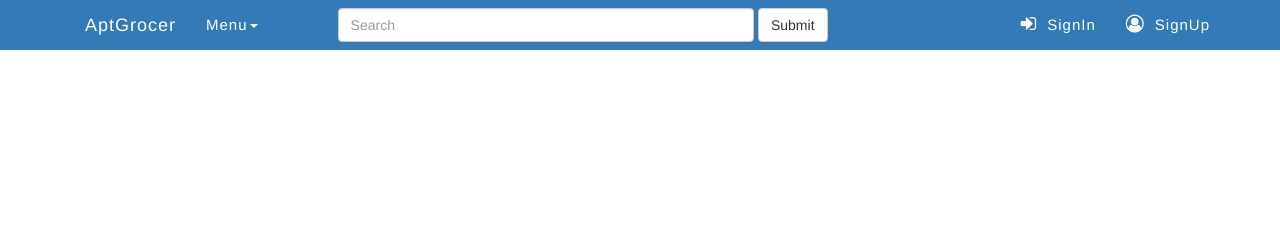
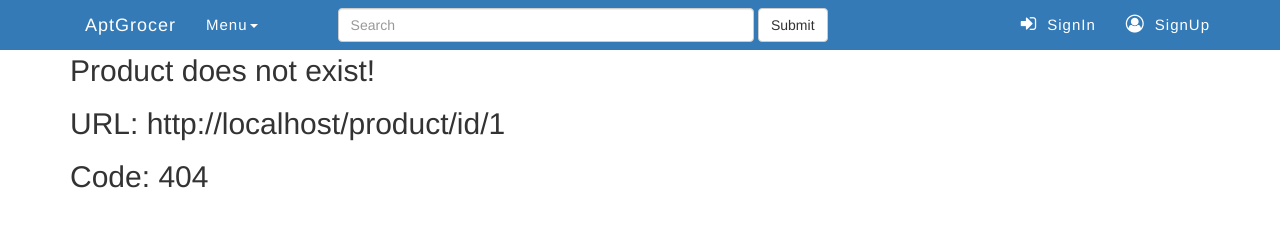
Before and after one commit to tejangupta/AptGrocer, a Flask app: page /product/id/1 in a window 1280 px wide. Shown: the top 246 px of the page. Run offline with Flask 3, Linux system fonts and the light colour scheme; data that the repository does not hold is empty; some libraries are stand-ins or nearby versions.

Commit message:
Implementing updation/deletion of cart

```diff
--- a/app.py
+++ b/app.py
@@ -4,10 +4,13 @@ import string
 import uuid
 from bson import ObjectId
 import config.mongo_coll as coll
-from config.auth import is_logged_in, send_verification_email
+from config.auth import is_logged_in, EmailSender
+from config.exception import CustomError
 
 app = Flask(__name__)
 app.secret_key = 'my_super__secret_key'
+
+email_sender = EmailSender()
 
 
 @app.route('/')
@@ -23,9 +26,12 @@ def index():
         return render_template('index.html', products=prods)
 
 
-@app.route('/product/id/<id>')
-def product(id):
-    prod = coll.products.find_one({'_id': id})
+@app.route('/product/id/<product_id>')
+def product(product_id):
+    prod = coll.products.find_one({'_id': product_id})
+
+    if not prod:
+        raise CustomError('Page Not Found', 404, 'Product does not exist!')
 
     if session.get('user_id'):
         user_id = ObjectId(session.get('user_id'))
@@ -67,7 +73,7 @@ def create_new_user():
             coll.users.insert_one(new_user)
 
             # Send verification email to the user's email address
-            send_verification_email(email, verification_token)
+            email_sender.send_verification_email(email, verification_token)
 
             return jsonify({'success': 'true'})
 
@@ -81,22 +87,14 @@ def verify_email(verification_token):
             coll.users.replace_one({'_id': user['_id']}, user)
 
             return render_template('alerts/success.html',
-                                   success='Email verified successfully',
+                                   success='OK',
                                    code=200,
                                    message='Email verified successfully!',
                                    url=request.url)
         else:
-            return render_template('alerts/error.html',
-                                   error='Email already verified',
-                                   url=request.url,
-                                   code='400 Bad Request',
-                                   message='Email already verified!')
+            raise CustomError('Bad Request', 400, 'Email already verified!')
     else:
-        return render_template('alerts/error.html',
-                               error='Invalid verification token',
-                               url=request.url,
-                               code='400 Bad Request',
-                               message='Invalid verification token!')
+        raise CustomError('Bad Requesst', 400, 'Invalid verification token!')
 
 
 @app.route('/user/login', methods=['GET', 'POST'])
@@ -130,15 +128,9 @@ def logout():
     if request.method == 'POST':
         session.pop('user_id', None)
 
-        return redirect(url_for('index'))
+        return redirect('/')
     elif request.method == 'GET':
-        return render_template('alerts/error.html',
-                               error='Invalid Logout Request - Must Use POST',
-                               url=request.url,
-                               code='405 Method Not Allowed',
-                               message='''The logout endpoint requires a POST request. Please use a POST request to log
-                                       out of the system.''',
-                               user=user)
+        raise CustomError('Method Not Allowed', 405, 'The logout endpoint requires POST request.')
 
 
 @app.route('/user/dashboard')
@@ -150,10 +142,112 @@ def dashboard():
     return render_template('users/gui/user_dashboard.html', user=user)
 
 
+@app.route('/user/update/cart/<product_id>/<loc>', methods=['POST'])
+@is_logged_in()
+def update_cart(product_id, loc):
+    user_id = ObjectId(session.get('user_id'))
+    user = coll.users.find_one({'_id': user_id})
+
+    if request.method == 'POST':
+        if not product_id:
+            raise CustomError('Server Error', 500, 'No product selected!')
+
+        product = coll.products.find_one({'_id': product_id})
+
+        if not product:
+            raise CustomError('Page Not Found', 404, 'Product does not exist!')
+
+        cart_item = {
+            'product_id': product_id,
+            'title': product['title'],
+            'description': product['description'],
+            'size': product['size'],
+            'price': product['price'],
+            'image': product['images'],
+        }
+
+        cart = coll.usersCart.find_one({'_id': user_id})
+
+        if cart is None:
+            cart = {
+                '_id': user_id,
+                'items': [cart_item],
+                'cart_length': 1
+            }
+            coll.usersCart.insert_one(cart)
+        else:
+            product_in_cart = False
+            for item in cart['items']:
+                if item['product_id'] == product_id:
+                    product_in_cart = True
+                    break
+            if not product_in_cart:
+                coll.usersCart.update_one(
+                    {'_id': user_id},
+                    {
+                        '$push': {'items': cart_item},
+                        '$inc': {'cart_length': 1}
+                    }
+                )
+            cart = coll.usersCart.find_one({'_id': user_id})
+
+        if loc == 'home':
+            return redirect(url_for('update_cart_quantity'))
+        elif loc == 'product-view':
+            return render_template('product/product_added_cart.html', cart=cart, user=user)
+
+
+@app.route('/user/update/cart', methods=['PUT', 'DELETE'])
+@is_logged_in()
+def update_cart_quantity():
+    user_id = ObjectId(session.get('user_id'))
+    user = coll.users.find_one({'_id': user_id})
+
+    if request.method == 'PUT':
+        quantity = int(request.json['qty'])
+        prod_id = request.json['id']
+
+        if quantity < 1 or quantity > 5:
+            return jsonify({'success': 'false'})
+
+        cart_item = coll.usersCart.find_one({'product_id': prod_id})
+
+        if not cart_item:
+            raise CustomError('Bad Request', 400, 'Invalid product id')
+
+        coll.usersCart.update_one({'_id': user_id, 'product_id': prod_id}, {'$set': {'items.$.qty': quantity}})
+
+        # Update cart_length to be the sum of qty for all items in cart
+        cart_length = sum(item['qty'] for item in cart['items'])
+        coll.usersCart.update_one({'_id': user_id}, {'$set': {'cart_length': cart_length}})
+
+        return jsonify({'success': 'true'})
+    elif request.method == 'DELETE':
+        prod_id = request.json['id']
+        cart_item = coll.usersCart.find_one({'product_id': prod_id})
+
+        if not cart_item:
+            raise CustomError('Bad Request', 400, 'Invalid product id')
+
+        coll.usersCart.update_one({'_id': user_id}, {'$pull': {'items': {'product_id': prod_id}}})
+
+        # Update cart_length to be the sum of qty for all items in cart
+        cart_length = sum(item['qty'] for item in cart['items'])
+        coll.usersCart.update_one({'_id': user_id}, {'$set': {'cart_length': cart_length}})
+
+        return jsonify({'success': 'true', 'cartSize': cart_length})
+
+
 @app.route('/user/dashboard/cart')
-# @is_logged_in()
+@is_logged_in()
 def cart():
-    pass
+    user_id = ObjectId(session.get('user_id'))
+    user = coll.users.find_one({'_id': user_id})
+
+    total_cost = taxes = net_cost = 0
+
+    for item in user['cart']:
+        pass
 
 
 @app.route('/user/forget-password', methods=['GET', 'POST'])
@@ -173,5 +267,25 @@ def forget_password():
             return jsonify({'success': 'true', 'email': email, 'password': new_password})
 
 
+@app.errorhandler(CustomError)
+def error_handler(e):
+    if session.get('user_id'):
+        user_id = ObjectId(session.get('user_id'))
+        user = coll.users.find_one({'_id': user_id})
+
+        return render_template('alerts/error.html',
+                               error=e.error,
+                               url=request.url,
+                               code=e.code,
+                               message=e.message,
+                               user=user)
+    else:
+        return render_template('alerts/error.html',
+                               error=e.error,
+                               url=request.url,
+                               code=e.code,
+                               message=e.message)
+
+
 if __name__ == '__main__':
     app.run(debug=True)
--- /dev/null
+++ b/config/exception.py
@@ -0,0 +1,5 @@
+class CustomError(Exception):
+    def __init__(self, error, code, message):
+        self.error = error
+        self.code = code
+        self.message = message
--- a/static/css/main/footer.css
+++ b/static/css/main/footer.css
@@ -1,5 +1,5 @@
 /* footer */
-footer { background-color:#0c1a1e; font-family: 'Open Sans', sans-serif; padding: 20px 0; margin-top: 300px }
+footer { background-color:#0c1a1e; font-family: 'Open Sans', sans-serif; padding: 20px 0; position:relative; margin-top: 232px; }
 footer h3 { margin-bottom: 2rem; font-size: 2rem; color: #fff; font-weight: 700; }
 
 footer p { color:#fff;font-size: 1.3rem;text-align: justify; }
--- a/static/js/user/gui/cart-settings.js
+++ b/static/js/user/gui/cart-settings.js
@@ -42,7 +42,7 @@ function updateQty(id) {
 				$(`#quantity-${id}`).val(hidden);
 			}
 /*		} else {
-			alert("Invalid quantity. It should be numberic only.");
+			alert("Invalid quantity. It should be numeric only.");
 		}
 */	} else {
 		alert("Quantity cannot be empty");
--- a/templates/alerts/error.html
+++ b/templates/alerts/error.html
@@ -5,29 +5,9 @@
 {% endblock %}
 
 {% block body %}
-    <div class="container">
-        <div class="row justify-content-center">
-            <div class="col-md-8">
-                <!-- searched url -->
-                <div class="card mb-3">
-                    <div class="card-header">
-                        <h5 class="card-title">Server location:</h5>
-                    </div>
-                    <div class="card-body">
-                        <p class="card-text">{{ url }}</p>
-                    </div>
-                </div>
-
-                <!-- error code and message display -->
-                <div class="card">
-                    <div class="card-header">
-                        <h5 class="card-title">{{ code }}</h5>
-                    </div>
-                    <div class="card-body">
-                        <p class="card-text">{{ message }}</p>
-                    </div>
-                </div>
-            </div>
-        </div>
-    </div>
+    <p>{{ message }}</p>
+    <p>URL: {{ url }}</p>
+    <p>Code: {{ code }}</p>
+    <br><br>
+    <img src="https://i.kym-cdn.com/entries/icons/mobile/000/026/489/crying.jpg" alt="A horror pic">
 {% endblock %}
--- a/templates/layout.html
+++ b/templates/layout.html
@@ -17,6 +17,7 @@
         <link rel="stylesheet" href="{{ url_for('static', filename='css/alerts.css') }}">
         <link rel="stylesheet" href="{{ url_for('static', filename='css/main/header.css') }}">
         <link rel="stylesheet" href="{{ url_for('static', filename='css/main.css') }}">
+        {% block styles %}{% endblock %}
 
         <!-- scripts -->
 		<script src="https://code.jquery.com/jquery-3.2.1.min.js" integrity="sha256-hwg4gsxgFZhOsEEamdOYGBf13FyQuiTwlAQgxVSNgt4=" crossorigin="anonymous"></script>
@@ -124,14 +125,14 @@
 
         <!--footer starts from here-->
 		<link rel="stylesheet" href="{{ url_for('static', filename='css/main/footer.css') }}">
-		<footer>
+		<footer id="my-footer">
 			<div class="container">
 				<div class="row">
 					<!-- about us starts from here -->
 					<div class="col-md-3">
 						<div class="row"><h3>About Project</h3></div>
 						<div class="row">
-							<p>AptGrocer Store is an eCommerce based web application. I had developed a sample in which user can search and find necessary information about any grocery item, can proceed to checkout to buy products.
+							<p>AptGrocer is an eCommerce based web application. I had developed a sample in which user can search and find necessary information about any grocery item, can proceed to checkout to buy products.
 								User can create an account, update personal information, can check its past activities, orders and transactions, and cart items.
 						</div>
 					</div>
@@ -216,10 +217,10 @@
 					<div class="col-md-3 col-md-offset-1">
 						<div class="row"><h3>Follow Me</h3></div>
 						<div class="row">
-							<div data-href="https://github.com/tejangupta/AptGrocer" data-tabs="repository" data-height="300" data-small-header="false" data-adapt-container-width="true" data-hide-cover="false" data-show-facepile="true">
-								<blockquote cite="https://github.com/tejangupta/AptGrocer">
+							<div data-href="https://github.com/tejangupta/" data-tabs="repository" data-height="300" data-small-header="false" data-adapt-container-width="true" data-hide-cover="false" data-show-facepile="true">
+								<blockquote cite="https://github.com/tejangupta/">
 									<i class="fa fa-github"></i>
-									<a href="https://github.com/tejangupta/AptGrocer" target="_blank">GitHub</a>
+									<a href="https://github.com/tejangupta/" target="_blank">GitHub</a>
 								</blockquote>
 							</div>
 						</div>
--- a/templates/users/gui/user_cart.html
+++ b/templates/users/gui/user_cart.html
@@ -1,7 +1,7 @@
 {% extends "layout.html" %}
 
 {% block title %}
-    Dashboard | Payment Details
+    Cart Review
 {% endblock %}
 
 {% block body %}
```
Also changed, not shown: config/auth.py (+25 -21 lines), config/mongo_coll.py (+8 -7 lines), templates/product/product_added_cart.html (+11 -2 lines).
